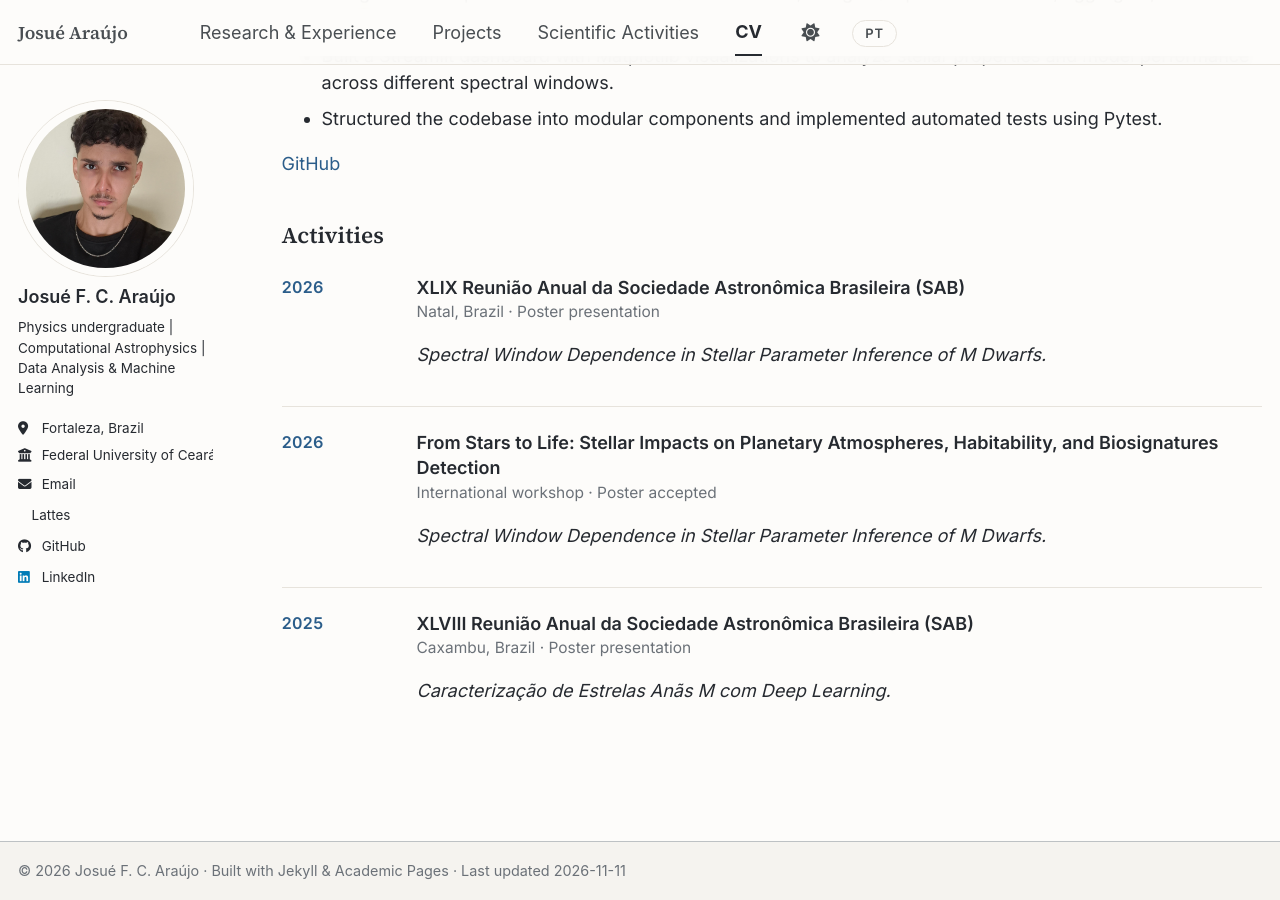
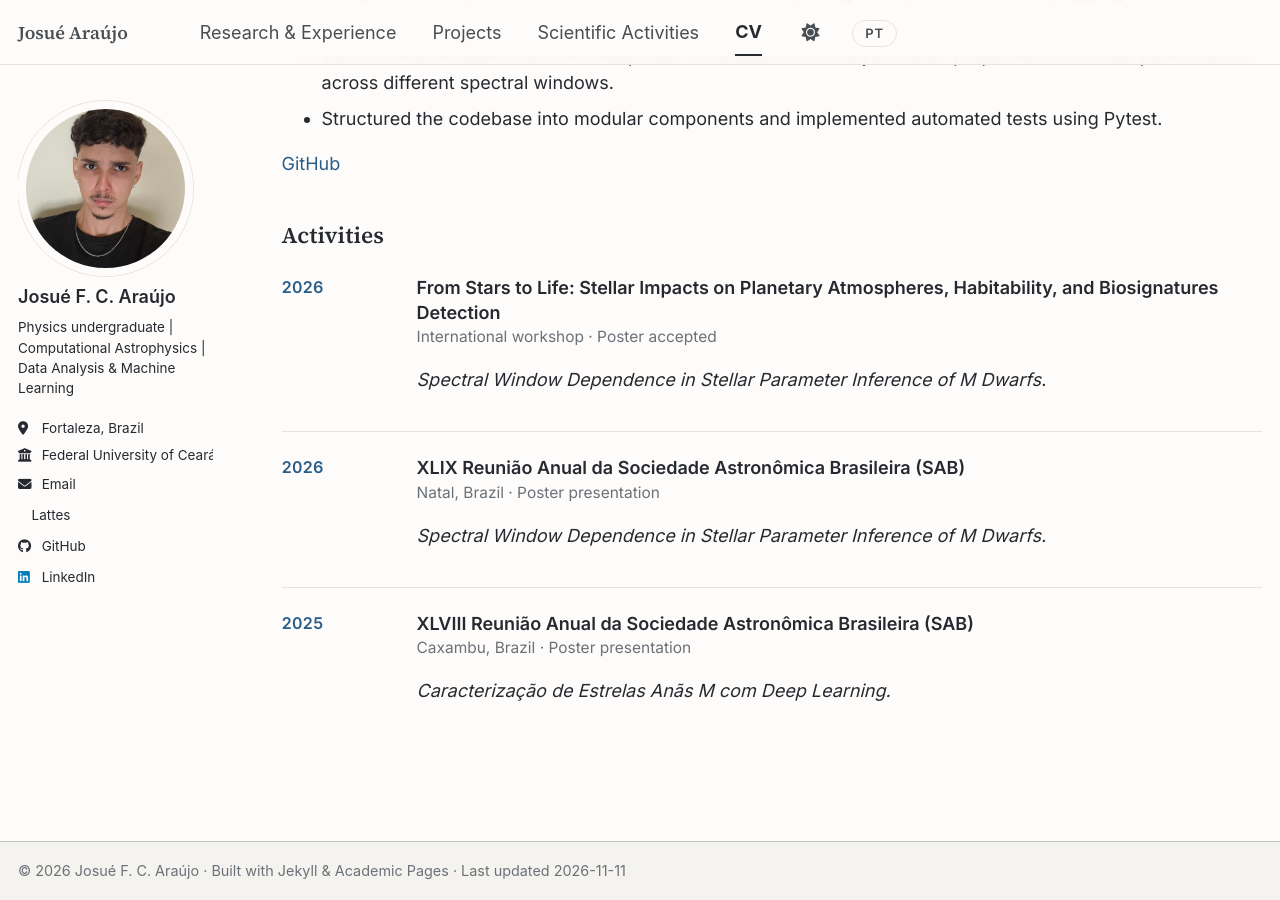
Before and after one commit to Acruxjj/Acruxjj.github.io, a Jekyll site: the page built from _pages/cv.md, in a window 1280 px wide and 900 px high, scrolled down 2086 px. Built offline with Jekyll 4.4.1, drawn with Linux system fonts in a browser that asks for light colours; a style sheet for code colours, icons or effects is not loaded.

Commit message:
Update cv.md

```diff
--- a/_pages/cv.md
+++ b/_pages/cv.md
@@ -170,19 +170,19 @@ redirect_from:
 <h2><span data-lang="en">Activities</span><span data-lang="pt">Atividades</span></h2>
 
 <ul class="timeline">
-  <li>
+    <li>
     <span class="when">2026</span>
     <div>
-      <div class="what">XLIX Reunião Anual da Sociedade Astronômica Brasileira (SAB)</div>
-      <div class="where"><span data-lang="en">Natal, Brazil · Poster presentation</span><span data-lang="pt">Natal, Brasil · Apresentação de pôster</span></div>
+      <div class="what">From Stars to Life: Stellar Impacts on Planetary Atmospheres, Habitability, and Biosignatures Detection</div>
+      <div class="where"><span data-lang="en">International workshop · Poster accepted</span><span data-lang="pt">Workshop internacional · Pôster aceito</span></div>
       <p><em>Spectral Window Dependence in Stellar Parameter Inference of M Dwarfs.</em></p>
     </div>
   </li>
   <li>
     <span class="when">2026</span>
     <div>
-      <div class="what">From Stars to Life: Stellar Impacts on Planetary Atmospheres, Habitability, and Biosignatures Detection</div>
-      <div class="where"><span data-lang="en">International workshop · Poster accepted</span><span data-lang="pt">Workshop internacional · Pôster aceito</span></div>
+      <div class="what">XLIX Reunião Anual da Sociedade Astronômica Brasileira (SAB)</div>
+      <div class="where"><span data-lang="en">Natal, Brazil · Poster presentation</span><span data-lang="pt">Natal, Brasil · Apresentação de pôster</span></div>
       <p><em>Spectral Window Dependence in Stellar Parameter Inference of M Dwarfs.</em></p>
     </div>
   </li>
```
